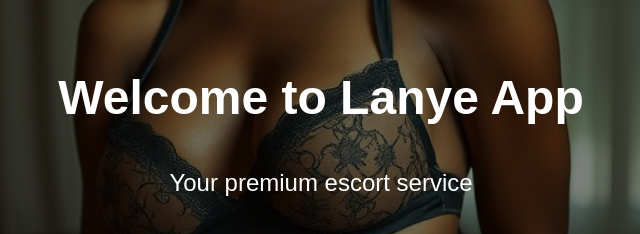
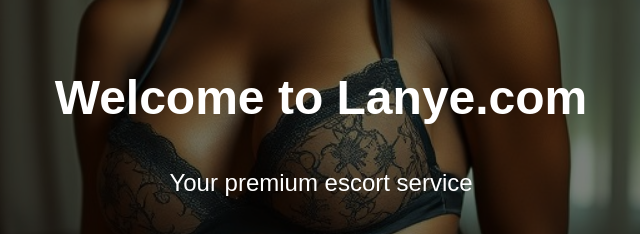
Before and after one commit to Thesurgent/Lanye-app, a plain HTML site: page index.html in a window 1280 px wide. Shown: the part 237-471 px from the top of the page, 319-959 px from the left. Drawn offline with Linux system fonts and the light colour scheme.

Commit message:
changed welcome message to lanye.com

```diff
--- a/index.html
+++ b/index.html
@@ -8,7 +8,7 @@
 </head>
 <body>
     <header class="hero">
-        <h1>Welcome to Lanye App</h1>
+        <h1>Welcome to Lanye.com</h1>
         <p>Your premium escort service</p>
         <div class="cta-buttons">
             <a href="/login" class="btn">Login</a>
```
